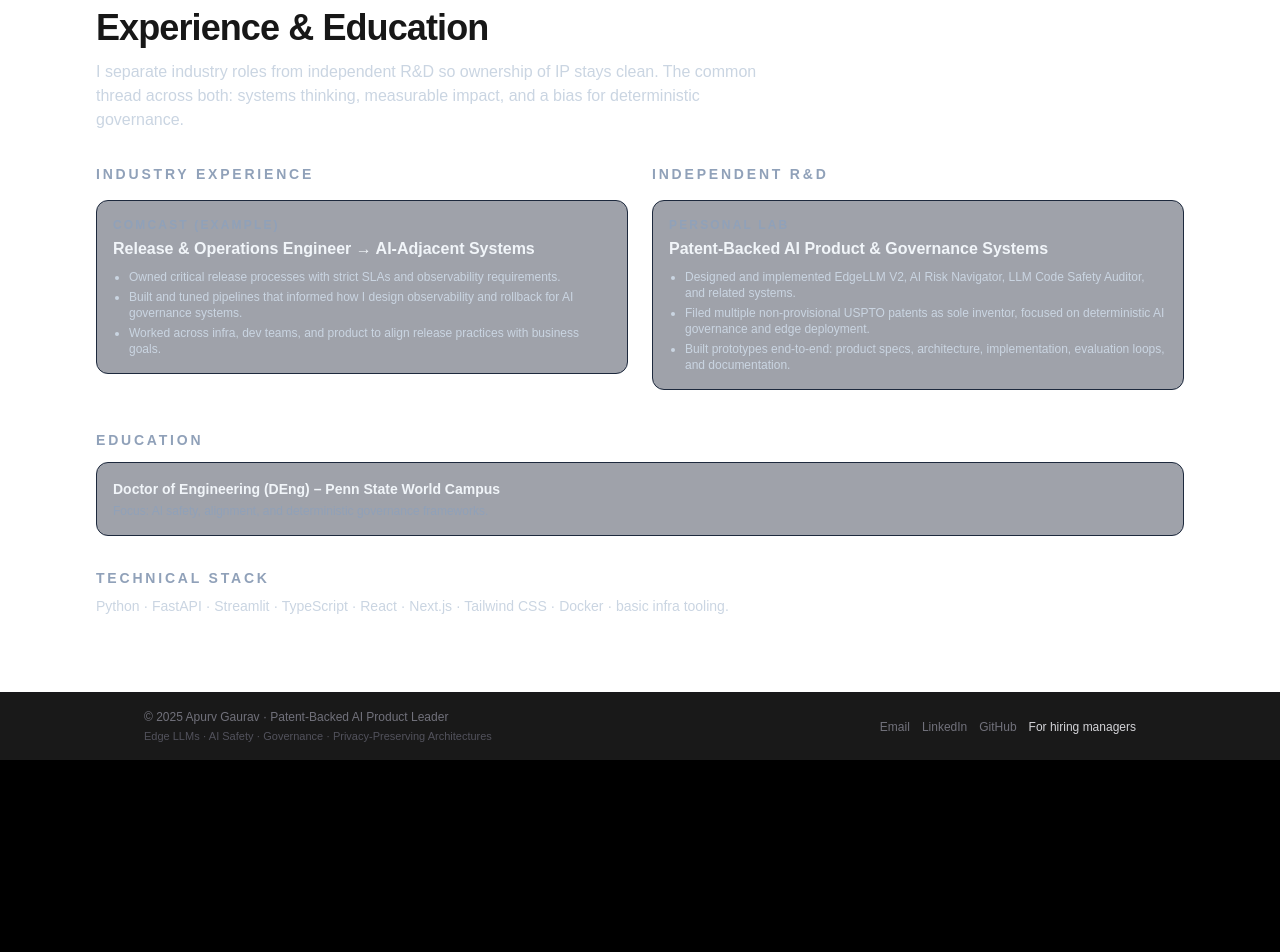
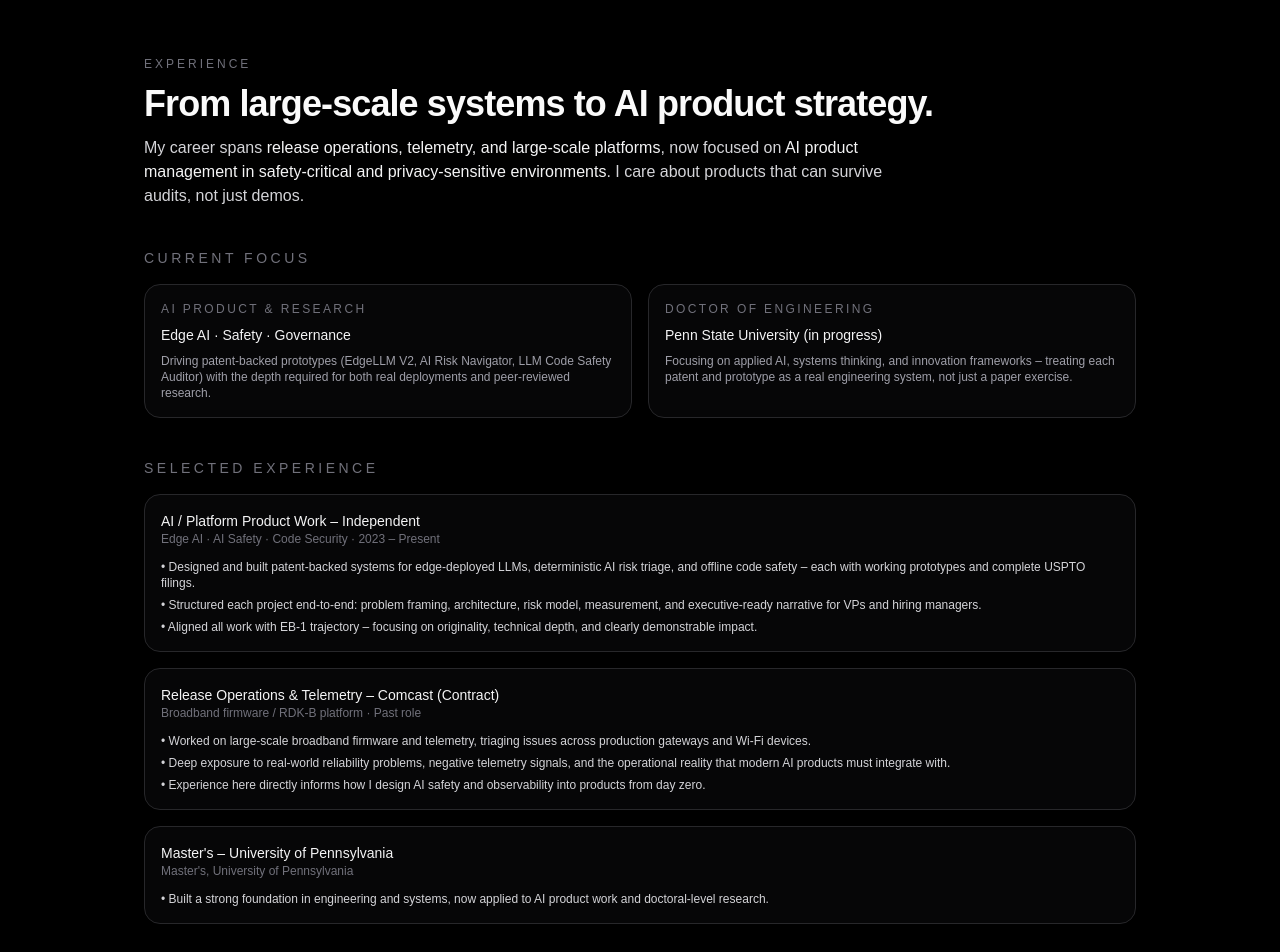
Before and after one commit to apurvgaurav/apurv-portfolio, a Next.js app: page /experience in a window 1280 px wide. Shown: the part 40-992 px from the top of the page. Before the commit the page ends 800 px from the top, so only its background shows below. Built offline with nearby package versions, Linux system fonts and the light colour scheme.

Commit message:
Update page.tsx

```diff
--- a/app/experience/page.tsx
+++ b/app/experience/page.tsx
@@ -1,111 +1,195 @@
 // app/experience/page.tsx
+import Link from "next/link";
 
 export default function ExperiencePage() {
   return (
-    <main className="mx-auto max-w-6xl px-4 py-12 md:px-6 lg:px-8">
-      <h1 className="text-3xl font-semibold tracking-tight md:text-4xl">
-        Experience & Education
-      </h1>
-      <p className="mt-3 max-w-2xl text-sm text-slate-300 md:text-base">
-        I separate industry roles from independent R&amp;D so ownership of IP
-        stays clean. The common thread across both: systems thinking, measurable
-        impact, and a bias for deterministic governance.
-      </p>
+    <main className="min-h-screen bg-black text-zinc-50">
+      <section className="mx-auto w-full max-w-5xl px-4 pb-20 pt-24 space-y-10">
+        <header className="space-y-3">
+          <p className="text-xs uppercase tracking-[0.25em] text-zinc-500">
+            Experience
+          </p>
+          <h1 className="text-3xl font-semibold tracking-tight sm:text-4xl">
+            From large-scale systems to AI product strategy.
+          </h1>
+          <p className="max-w-3xl text-sm text-zinc-300 sm:text-base">
+            My career spans{" "}
+            <span className="text-zinc-100">release operations, telemetry, and
+            large-scale platforms</span>, now focused on{" "}
+            <span className="text-zinc-100">
+              AI product management in safety-critical and privacy-sensitive
+              environments
+            </span>
+            . I care about products that can survive audits, not just demos.
+          </p>
+        </header>
 
-      <section className="mt-8 grid gap-6 md:grid-cols-2">
-        {/* Industry */}
-        <div className="space-y-4">
-          <h2 className="text-sm font-semibold uppercase tracking-[0.2em] text-slate-400">
-            Industry Experience
+        {/* Current focus */}
+        <section className="space-y-4">
+          <h2 className="text-sm uppercase tracking-[0.25em] text-zinc-500">
+            Current focus
           </h2>
+          <div className="grid gap-4 md:grid-cols-2">
+            <div className="rounded-2xl border border-zinc-800 bg-zinc-950/70 p-4 text-sm text-zinc-300">
+              <p className="text-xs uppercase tracking-[0.2em] text-zinc-500">
+                AI Product &amp; Research
+              </p>
+              <p className="mt-2 text-sm text-zinc-100">
+                Edge AI · Safety · Governance
+              </p>
+              <p className="mt-2 text-xs text-zinc-400">
+                Driving patent-backed prototypes (EdgeLLM V2, AI Risk
+                Navigator, LLM Code Safety Auditor) with the depth required
+                for both real deployments and peer-reviewed research.
+              </p>
+            </div>
+            <div className="rounded-2xl border border-zinc-800 bg-zinc-950/70 p-4 text-sm text-zinc-300">
+              <p className="text-xs uppercase tracking-[0.2em] text-zinc-500">
+                Doctor of Engineering
+              </p>
+              <p className="mt-2 text-sm text-zinc-100">
+                Penn State University (in progress)
+              </p>
+              <p className="mt-2 text-xs text-zinc-400">
+                Focusing on applied AI, systems thinking, and innovation
+                frameworks – treating each patent and prototype as a real
+                engineering system, not just a paper exercise.
+              </p>
+            </div>
+          </div>
+        </section>
 
-          <div className="space-y-3 text-sm text-slate-300">
-            <div className="rounded-xl border border-slate-800 bg-slate-900/40 p-4">
-              <p className="text-xs font-semibold uppercase tracking-[0.18em] text-slate-400">
-                Comcast (example)
-              </p>
-              <h3 className="mt-1 text-base font-semibold text-slate-100">
-                Release & Operations Engineer → AI-Adjacent Systems
-              </h3>
-              <ul className="mt-2 list-disc space-y-1 pl-4 text-xs text-slate-300">
+        {/* Timeline */}
+        <section className="space-y-4">
+          <h2 className="text-sm uppercase tracking-[0.25em] text-zinc-500">
+            Selected experience
+          </h2>
+          <div className="space-y-4">
+            <div className="rounded-2xl border border-zinc-800 bg-zinc-950/70 p-4">
+              <div className="flex flex-col gap-1 sm:flex-row sm:items-center sm:justify-between">
+                <div>
+                  <p className="text-sm font-medium text-zinc-100">
+                    AI / Platform Product Work – Independent
+                  </p>
+                  <p className="text-xs text-zinc-500">
+                    Edge AI · AI Safety · Code Security · 2023 – Present
+                  </p>
+                </div>
+              </div>
+              <ul className="mt-3 space-y-1.5 text-xs text-zinc-300">
                 <li>
-                  Owned critical release processes with strict SLAs and
-                  observability requirements.
+                  • Designed and built patent-backed systems for edge-deployed
+                  LLMs, deterministic AI risk triage, and offline code safety –
+                  each with working prototypes and complete USPTO filings.
                 </li>
                 <li>
-                  Built and tuned pipelines that informed how I design
-                  observability and rollback for AI governance systems.
+                  • Structured each project end-to-end: problem framing,
+                  architecture, risk model, measurement, and executive-ready
+                  narrative for VPs and hiring managers.
                 </li>
                 <li>
-                  Worked across infra, dev teams, and product to align release
-                  practices with business goals.
+                  • Aligned all work with EB-1 trajectory – focusing on
+                  originality, technical depth, and clearly demonstrable impact.
+                </li>
+              </ul>
+            </div>
+
+            <div className="rounded-2xl border border-zinc-800 bg-zinc-950/70 p-4">
+              <div className="flex flex-col gap-1 sm:flex-row sm:items-center sm:justify-between">
+                <div>
+                  <p className="text-sm font-medium text-zinc-100">
+                    Release Operations &amp; Telemetry – Comcast (Contract)
+                  </p>
+                  <p className="text-xs text-zinc-500">
+                    Broadband firmware / RDK-B platform · Past role
+                  </p>
+                </div>
+              </div>
+              <ul className="mt-3 space-y-1.5 text-xs text-zinc-300">
+                <li>
+                  • Worked on large-scale broadband firmware and telemetry,
+                  triaging issues across production gateways and Wi-Fi devices.
+                </li>
+                <li>
+                  • Deep exposure to real-world reliability problems, negative
+                  telemetry signals, and the operational reality that modern AI
+                  products must integrate with.
+                </li>
+                <li>
+                  • Experience here directly informs how I design AI safety and
+                  observability into products from day zero.
+                </li>
+              </ul>
+            </div>
+
+            <div className="rounded-2xl border border-zinc-800 bg-zinc-950/70 p-4">
+              <div className="flex flex-col gap-1 sm:flex-row sm:items-center sm:justify-between">
+                <div>
+                  <p className="text-sm font-medium text-zinc-100">
+                    Master&apos;s – University of Pennsylvania
+                  </p>
+                  <p className="text-xs text-zinc-500">
+                    Master&apos;s, University of Pennsylvania
+                  </p>
+                </div>
+              </div>
+              <ul className="mt-3 space-y-1.5 text-xs text-zinc-300">
+                <li>
+                  • Built a strong foundation in engineering and systems, now
+                  applied to AI product work and doctoral-level research.
                 </li>
               </ul>
             </div>
           </div>
-        </div>
+        </section>
 
-        {/* Independent R&D */}
-        <div className="space-y-4">
-          <h2 className="text-sm font-semibold uppercase tracking-[0.2em] text-slate-400">
-            Independent R&amp;D
+        {/* How I work */}
+        <section className="space-y-4">
+          <h2 className="text-sm uppercase tracking-[0.25em] text-zinc-500">
+            How I like to work
           </h2>
-
-          <div className="space-y-3 text-sm text-slate-300">
-            <div className="rounded-xl border border-slate-800 bg-slate-900/40 p-4">
-              <p className="text-xs font-semibold uppercase tracking-[0.18em] text-slate-400">
-                Personal Lab
+          <div className="grid gap-4 md:grid-cols-3">
+            <div className="rounded-2xl border border-zinc-800 bg-zinc-950/80 p-4 text-xs text-zinc-300">
+              <p className="font-medium text-zinc-100">Systems-first</p>
+              <p className="mt-2">
+                I start from constraints, telemetry, and risk surfaces – then
+                build AI into the system, not the other way around.
               </p>
-              <h3 className="mt-1 text-base font-semibold text-slate-100">
-                Patent-Backed AI Product &amp; Governance Systems
-              </h3>
-              <ul className="mt-2 list-disc space-y-1 pl-4 text-xs text-slate-300">
-                <li>
-                  Designed and implemented EdgeLLM V2, AI Risk Navigator, LLM
-                  Code Safety Auditor, and related systems.
-                </li>
-                <li>
-                  Filed multiple non-provisional USPTO patents as sole inventor,
-                  focused on deterministic AI governance and edge deployment.
-                </li>
-                <li>
-                  Built prototypes end-to-end: product specs, architecture,
-                  implementation, evaluation loops, and documentation.
-                </li>
-              </ul>
+            </div>
+            <div className="rounded-2xl border border-zinc-800 bg-zinc-950/80 p-4 text-xs text-zinc-300">
+              <p className="font-medium text-zinc-100">
+                Determinism where it matters
+              </p>
+              <p className="mt-2">
+                I prefer deterministic, replayable components around LLMs so
+                audits, debugging, and compliance are actually possible.
+              </p>
+            </div>
+            <div className="rounded-2xl border border-zinc-800 bg-zinc-950/80 p-4 text-xs text-zinc-300">
+              <p className="font-medium text-zinc-100">
+                Patents + prototypes + people
+              </p>
+              <p className="mt-2">
+                I like shipping things people can touch: live demos, dashboards,
+                and clear documents that let leaders make fast decisions.
+              </p>
             </div>
           </div>
+        </section>
+
+        <div className="pt-4 text-center text-sm text-zinc-300">
+          <p>
+            If you want to understand how this experience maps into a specific
+            Staff / L7 AI PM role,{" "}
+            <Link
+              href="/contact"
+              className="font-medium text-zinc-100 underline-offset-4 hover:underline"
+            >
+              contact me
+            </Link>{" "}
+            and I&apos;ll share a role-specific view of my portfolio.
+          </p>
         </div>
-      </section>
-
-      {/* Education */}
-      <section className="mt-10 space-y-3">
-        <h2 className="text-sm font-semibold uppercase tracking-[0.2em] text-slate-400">
-          Education
-        </h2>
-        <div className="space-y-2 text-sm text-slate-300">
-          <div className="rounded-xl border border-slate-800 bg-slate-900/40 p-4">
-            <p className="font-semibold text-slate-100">
-              Doctor of Engineering (DEng) – Penn State World Campus
-            </p>
-            <p className="mt-1 text-xs text-slate-400">
-              Focus: AI safety, alignment, and deterministic governance
-              frameworks.
-            </p>
-          </div>
-          {/* Add past degrees here if you want them visible */}
-        </div>
-      </section>
-
-      {/* Tech stack */}
-      <section className="mt-8 space-y-2">
-        <h2 className="text-sm font-semibold uppercase tracking-[0.2em] text-slate-400">
-          Technical Stack
-        </h2>
-        <p className="text-sm text-slate-300">
-          Python · FastAPI · Streamlit · TypeScript · React · Next.js · Tailwind
-          CSS · Docker · basic infra tooling.
-        </p>
       </section>
     </main>
   );
```
